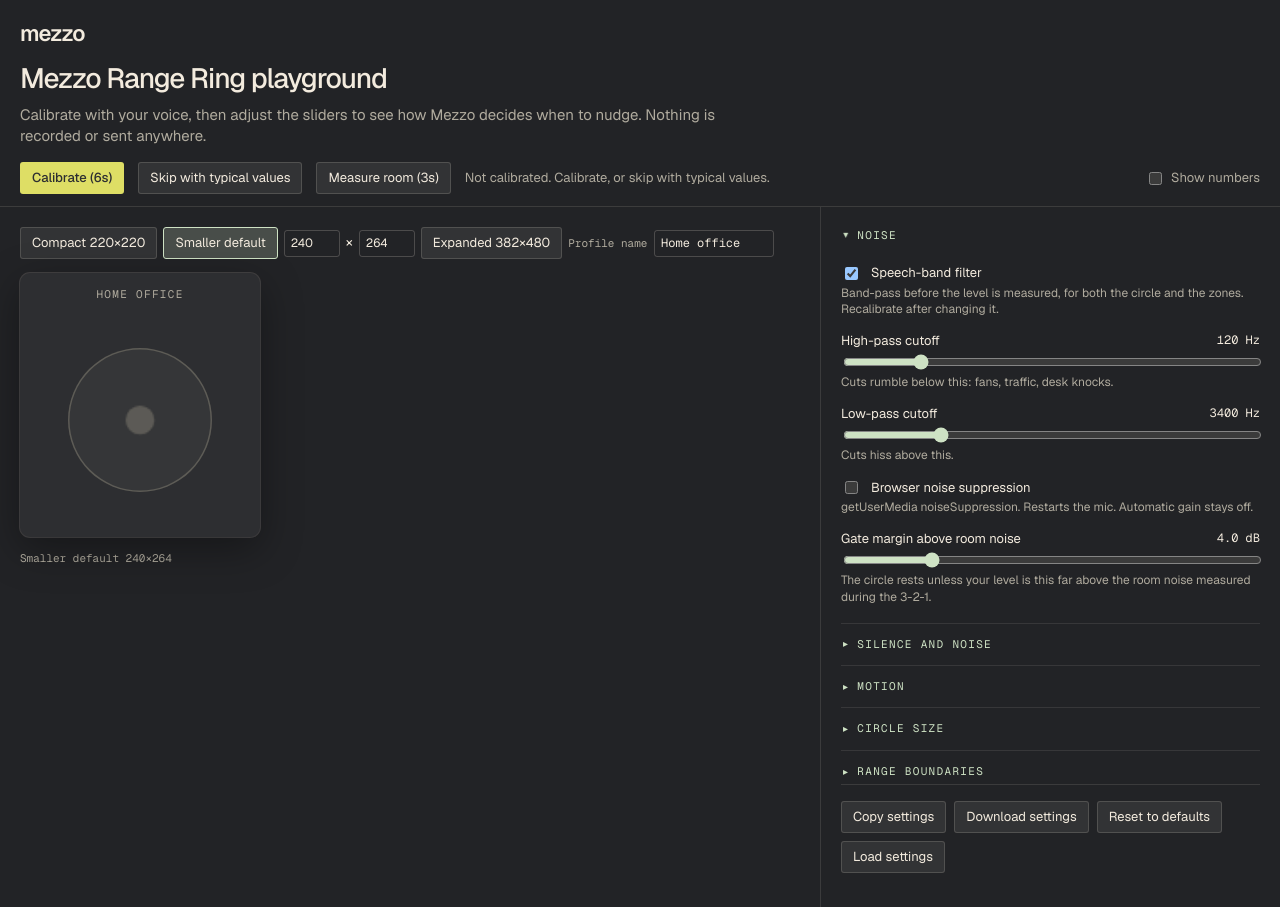
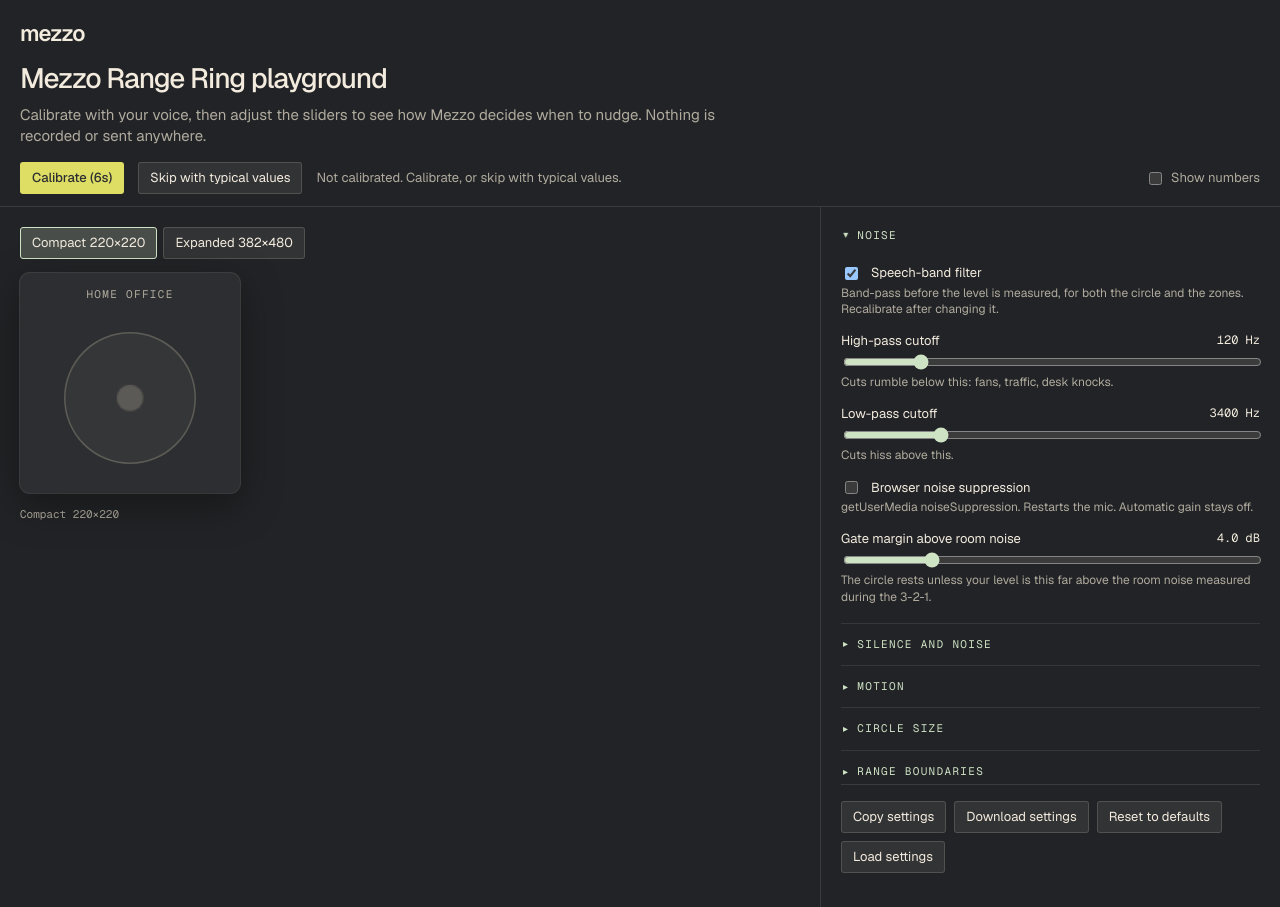
Before and after one commit to gloriouscode48197/mezzo, a browser extension: page playground/index.html in a window 1280 px wide. Drawn offline with nearby package versions, Linux system fonts and the light colour scheme.

Commit message:
Playground: Compact and Expanded only, a fixed example name, no Measure room
The public playground drops the "Smaller default" size and its width and
height boxes, the profile name box (it shows "Home office"), and "Measure
room (3s)" (Calibrate already measures the room). "Skip with typical
values" and "Show numbers" stay. The tuner keeps all its controls.

Co-Authored-By: Claude Opus 5.5 <noreply@anthropic.com>

```diff
--- a/playground/index.html
+++ b/playground/index.html
@@ -173,7 +173,6 @@
 <header>
   <button id="btn-calibrate" class="primary">Calibrate (6s)</button>
   <button id="btn-typical">Skip with typical values</button>
-  <button id="btn-room">Measure room (3s)</button>
   <span id="status" class="status">Not calibrated. Calibrate, or skip with typical values.</span>
   <label class="toggle" style="margin-left:auto"><input id="toggle-readout" type="checkbox"> Show numbers</label>
   <div id="readout" class="readout" aria-live="off"></div>
@@ -182,12 +181,8 @@
 <main>
   <section class="stage">
     <div id="monitoring-controls" class="sizes">
-      <button data-size="compact" aria-pressed="false">Compact 220×220</button>
-      <button data-size="small" aria-pressed="true">Smaller default</button>
-      <input id="small-w" type="number" min="160" max="400" aria-label="Smaller default width"> ×
-      <input id="small-h" type="number" min="160" max="520" aria-label="Smaller default height">
+      <button data-size="compact" aria-pressed="true">Compact 220×220</button>
       <button data-size="expanded" aria-pressed="false">Expanded 382×480</button>
-      <span class="frame-label">Profile name <input id="profile-name" value="Home office" style="width:120px"></span>
     </div>
     <div id="frame" class="frame">
       <div id="mon" style="display:contents">
@@ -326,7 +321,6 @@ const GROUPS = [
   ]],
   ['Layout', [
     { path: 'layout.compactPct', label: 'Ring size, Compact', min: 0.3, max: 0.9, step: 0.005, scale: 100, unit: '%', digits: 1, hint: 'Ring edge as % of the window’s short side.' },
-    { path: 'layout.smallPct', label: 'Ring size, smaller default', min: 0.3, max: 0.9, step: 0.005, scale: 100, unit: '%', digits: 1, hint: 'Ring edge as % of the window’s short side.' },
     { path: 'layout.expandedPct', label: 'Ring size, Expanded', min: 0.3, max: 0.9, step: 0.005, scale: 100, unit: '%', digits: 1, hint: 'Ring edge as % of the window’s short side.' },
   ]],
 ];
@@ -436,7 +430,7 @@ const defaultAt = (path) => path.split('.').reduce((o, k) => o?.[k], DEFAULTS);
 function updateChangedDots() {
   for (const [dot, defs] of groupDots) dot.hidden = !defs.some((d) => getPath(d.path) !== defaultAt(d.path));
 }
-function syncControls() { controls.forEach((f) => f()); $('small-w').value = settings.layout.smallWidth; $('small-h').value = settings.layout.smallHeight; updateChangedDots(); }
+function syncControls() { controls.forEach((f) => f()); updateChangedDots(); }
 function changed() {
   syncControls(); // re-applies caps between sliders (see maxFrom)
   save();
@@ -550,13 +544,6 @@ $('btn-calibrate').addEventListener('click', async () => {
   }
 });
 
-$('btn-room').addEventListener('click', async () => {
-  if (!(await ensureMic())) return;
-  $('btn-room').disabled = true;
-  await measureRoom('Stay quiet:');
-  $('btn-room').disabled = false;
-  setStatus(roomNoiseRms > 0 ? `Room noise ${toDb(roomNoiseRms).toFixed(1)} dB.` : 'Room noise not measured (no signal).');
-});
 
 $('btn-typical').addEventListener('click', async () => {
   if (!(await ensureMic())) return;
@@ -572,10 +559,9 @@ function setStatus(text) { $('status').textContent = text; }
 // ── Previews ───────────────────────────────────────────────────────────────
 const SIZES = {
   compact: () => ({ width: 220, height: 220, pct: settings.layout.compactPct, label: 'Compact 220×220' }),
-  small: () => ({ width: settings.layout.smallWidth, height: settings.layout.smallHeight, pct: settings.layout.smallPct, label: `Smaller default ${settings.layout.smallWidth}×${settings.layout.smallHeight}` }),
   expanded: () => ({ width: 382, height: 480, pct: settings.layout.expandedPct, label: 'Expanded 382×480' }),
 };
-let size = 'small';
+let size = 'compact';
 const frame = $('frame');
 
 const ring = new MezzoRangeRing($('mon-ring'), {
@@ -598,11 +584,8 @@ document.querySelectorAll('[data-size]').forEach((b) => b.addEventListener('clic
   document.querySelectorAll('[data-size]').forEach((x) => x.setAttribute('aria-pressed', String(x === b)));
   applyLayout();
 }));
-for (const [id, key] of [['small-w', 'smallWidth'], ['small-h', 'smallHeight']]) {
-  $(id).addEventListener('change', () => { const v = parseInt($(id).value, 10); if (v > 0) { settings.layout[key] = v; changed(); } });
-}
-$('profile-name').addEventListener('input', () => { $('mon-name').textContent = $('profile-name').value; });
-$('mon-name').textContent = $('profile-name').value;
+// A fixed example name, as a profile name shows in the Companion.
+$('mon-name').textContent = 'Home office';
 
 // ── Readout ────────────────────────────────────────────────────────────────
 const ZONES = ['Listening', 'Within range', 'Approaching end of range', 'Outside range'];
```
Also changed, not shown: tests/playground.spec.js (+12 -0 lines).
